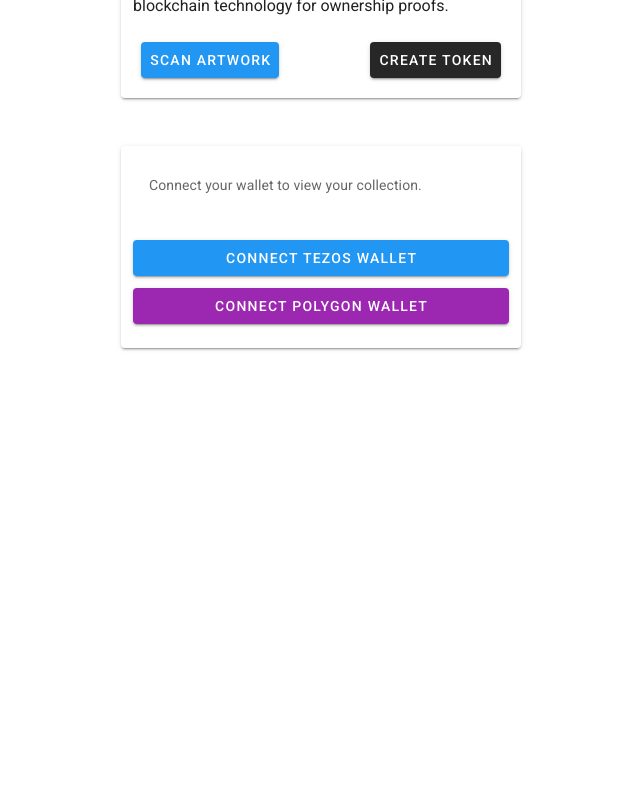
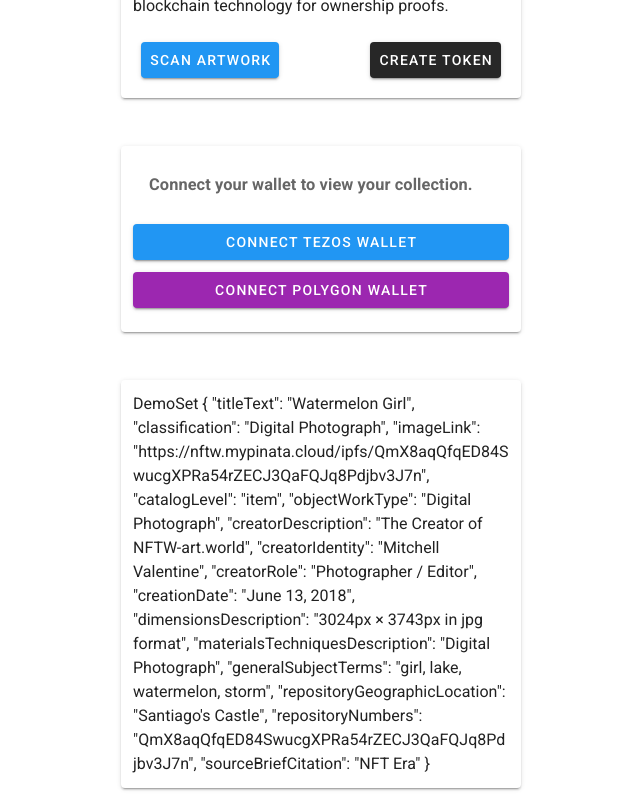
Before and after one commit to NewFronTierWorks/art.world, a Vue app: page /entry-way in a window 1280 px wide. Shown: the part 214-1014 px from the top of the page, without its empty margins (319-959 px from the left). Before the commit the page ends 800 px from the top, so only its background shows below. Built offline with nearby package versions, Linux system fonts and the light colour scheme.

Commit message:
style and functionality

```diff
--- a/src/App.vue
+++ b/src/App.vue
@@ -41,3 +41,11 @@
   }),
 };
 </script>
+
+<style>
+h1, h2 {	font-family: Impact,Haettenschweiler,Franklin Gothic Bold,Charcoal,Helvetica Inserat,Bitstream Vera Sans Bold,Arial Black,sans serif; text-transform: uppercase;
+}
+.v-card__text, .v-card__title {
+  word-break: normal !important;
+}
+</style>
--- /dev/null
+++ b/src/components/CollectionGrid.vue
@@ -0,0 +1,30 @@
+<template>
+  <v-container class="fill-height" dark>
+    <v-row align="center" justify="center" class="fill-height">
+      <v-card class="pa-3 mt-12" width="400px">
+           DemoSet {{DemoSet}}
+      </v-card>
+    </v-row>
+ </v-container>
+</template>
+
+<script>
+
+import DemoSet from '../assets/artwork-example-QmX8aqQfqED84SwucgXPRa54rZECJ3QaFQJq8Pdjbv3J7n.json'
+
+export default {
+  name: 'ConnectWallet',
+
+  data () {
+      return {
+        DemoSet: {}
+      }
+    },
+  mounted () {
+    this.DemoSet = DemoSet
+  },
+  methods: {
+
+  }
+}
+</script>
--- a/src/components/ConnectWallet.vue
+++ b/src/components/ConnectWallet.vue
@@ -3,7 +3,7 @@
     <v-row align="center" justify="center" class="fill-height">
       <v-card class="pa-3 mt-12" width="400px">
           <v-card-text>
-              <p>Connect your wallet to view your collection.</p>
+              <h3>Connect your wallet to view your collection.</h3>
           </v-card-text>
             <v-btn
             color="blue"
@@ -26,6 +26,8 @@
             >
                 Connect Polygon Wallet
             </v-btn>
+
+
       </v-card>
     </v-row>
  </v-container>
@@ -34,11 +36,18 @@
 <script>
 import { TezosToolkit } from '@taquito/taquito';
 
+import DemoSet from '../assets/artwork-example-QmX8aqQfqED84SwucgXPRa54rZECJ3QaFQJq8Pdjbv3J7n.json'
+
 export default {
   name: 'ConnectWallet',
 
-  data: () => ({
-  }),
+  data () {
+      return {
+      }
+    },
+  mounted () {
+    this.DemoSet = DemoSet
+  },
   methods: {
       connectTezosWallet ( ) {
           console.log("Connect Tezos Wallet")
--- a/src/views/EntryWay.vue
+++ b/src/views/EntryWay.vue
@@ -2,19 +2,22 @@
 <v-container>
   <start-menu-box />
   <connect-wallet />
+  <collection-grid />
 </v-container>
 </template>
 
 <script>
   import StartMenuBox from '../components/StartMenuBox'
   import ConnectWallet from '../components/ConnectWallet'
+  import CollectionGrid from '../components/CollectionGrid'
 
   export default {
     name: 'EntryWay',
 
     components: {
       StartMenuBox,
-      ConnectWallet
+      ConnectWallet,
+      CollectionGrid
     },
   }
 </script>
--- a/src/views/ScannerView.vue
+++ b/src/views/ScannerView.vue
@@ -16,3 +16,11 @@
     },
   }
 </script>
+
+<style scoped>
+h1, h2 {	font-family: Impact,Haettenschweiler,Franklin Gothic Bold,Charcoal,Helvetica Inserat,Bitstream Vera Sans Bold,Arial Black,sans serif; text-transform: uppercase;
+}
+.v-card__text, .v-card__title {
+  word-break: normal !important;
+}
+</style>
```
Also changed, not shown: src/assets/artwork-example-QmX8aqQfqED84SwucgXPRa54rZECJ3QaFQJq8Pdjbv3J7n.json (renamed from src/assets/artwork-example-QmX8aqQfqED84SwucgXPRa54rZECJ3QaFQJq8Pdjbv3J7n.json.json), src/assets/artwork-example-Qmf6UrpEh3rwLiLEsg4835eW7CzFXgaywksZrp9i8QAkhF.json (renamed from src/assets/artwork-example-Qmf6UrpEh3rwLiLEsg4835eW7CzFXgaywksZrp9i8QAkhF.json.json), src/components/QRScanner.vue (line endings or trailing spaces).
